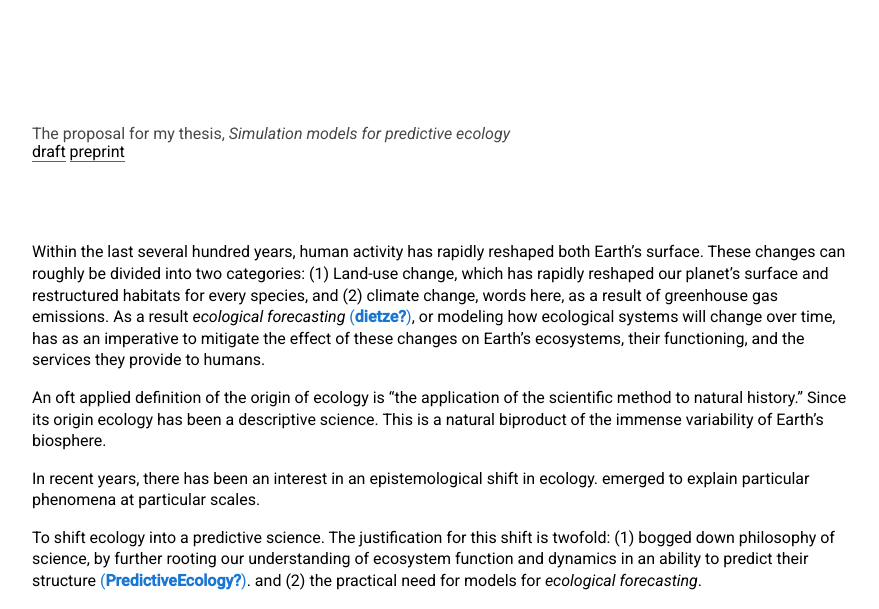
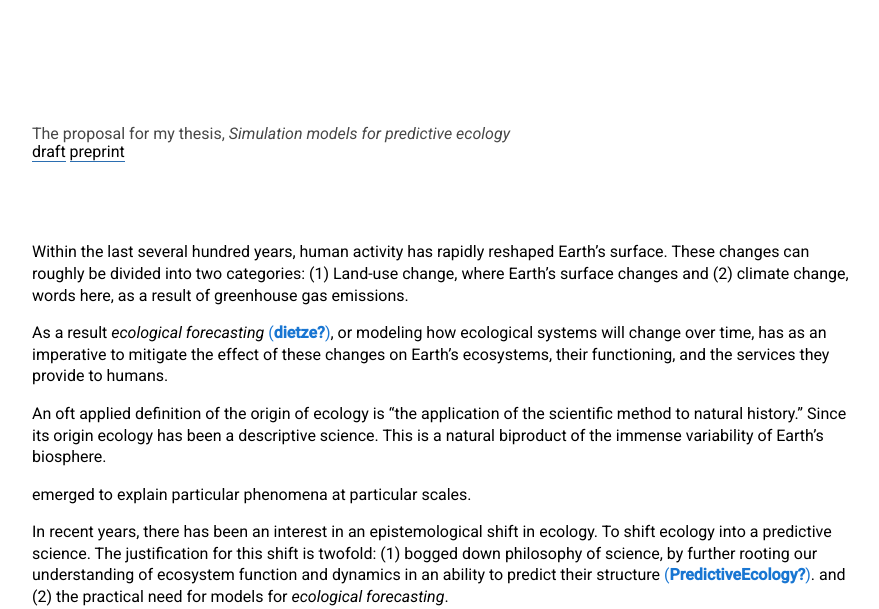
Before and after one commit to gottacatchenall/thesis_proposal, a plain HTML site: page index.html in a window 1280 px wide. Shown: the part 177-786 px from the top of the page, without its empty margins (198-1077 px from the left). Drawn offline with nearby package versions, Linux system fonts and the light colour scheme; a script that the page names is missing.

Commit message:
Deploying to gh-pages from @ gottacatchenall/thesis_proposal@c8118ede5a7a84925c6213b30f3a8c47fb6759e7 🚀

```diff
--- a/index.html
+++ b/index.html
@@ -196,10 +196,11 @@
         </section>
 
         <article>
-            <p>Within the last several hundred years, human activity has rapidly reshaped both Earth’s surface. These changes can roughly be divided into two categories: (1) Land-use change, which has rapidly reshaped our planet’s surface and restructured habitats for every species, and (2) climate change, words here, as a result of greenhouse gas emissions. As a result <em>ecological forecasting</em> <span class="citation" data-cites="dietze">(<strong>dietze?</strong>)</span>, or modeling how ecological systems will change over time, has as an imperative to mitigate the effect of these changes on Earth’s ecosystems, their functioning, and the services they provide to humans.</p>
+            <p>Within the last several hundred years, human activity has rapidly reshaped Earth’s surface. These changes can roughly be divided into two categories: (1) Land-use change, where Earth’s surface changes and (2) climate change, words here, as a result of greenhouse gas emissions.</p>
+            <p>As a result <em>ecological forecasting</em> <span class="citation" data-cites="dietze">(<strong>dietze?</strong>)</span>, or modeling how ecological systems will change over time, has as an imperative to mitigate the effect of these changes on Earth’s ecosystems, their functioning, and the services they provide to humans.</p>
             <p>An oft applied definition of the origin of ecology is “the application of the scientific method to natural history.” Since its origin ecology has been a descriptive science. This is a natural biproduct of the immense variability of Earth’s biosphere.</p>
-            <p>In recent years, there has been an interest in an epistemological shift in ecology. emerged to explain particular phenomena at particular scales.</p>
-            <p>To shift ecology into a predictive science. The justification for this shift is twofold: (1) bogged down philosophy of science, by further rooting our understanding of ecosystem function and dynamics in an ability to predict their structure <span class="citation" data-cites="PredictiveEcology">(<strong>PredictiveEcology?</strong>)</span>. and (2) the practical need for models for <em>ecological forecasting</em>.</p>
+            <p>emerged to explain particular phenomena at particular scales.</p>
+            <p>In recent years, there has been an interest in an epistemological shift in ecology. To shift ecology into a predictive science. The justification for this shift is twofold: (1) bogged down philosophy of science, by further rooting our understanding of ecosystem function and dynamics in an ability to predict their structure <span class="citation" data-cites="PredictiveEcology">(<strong>PredictiveEcology?</strong>)</span>. and (2) the practical need for models for <em>ecological forecasting</em>.</p>
             <p>This term implicitly creates an analogy between predicting how ecosystems will change in the future and weather forecasting. Use of computational methods in NWP. Much as one would not aim to forecast the weather to Quebec by applying Navier-Stokes. NWP has worked because it incorporates information about data and meteorological processes collected at difference scales into models that.</p>
             <hr />
             <p>Historically the term “theory,” as applied in the physical sciences, refers to mathematical models. Many (although not all) of these models refers to a equation describing how the value of an observable state of the system, <span class="math inline">$\begin{bmatrix}x_1 \\ x_2 \\ \vdots \end{bmatrix} = \vec{x}$</span>, changes as a function of time.</p>
```
Also changed, not shown: 5 other files.
